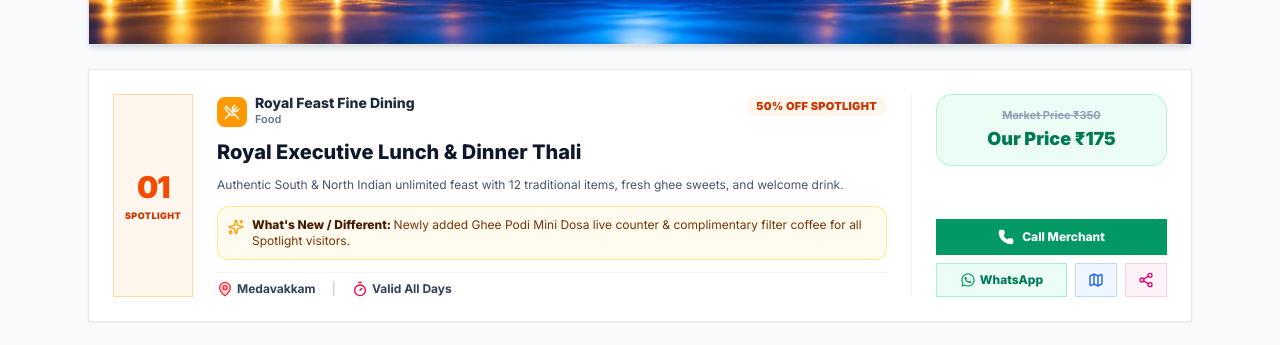
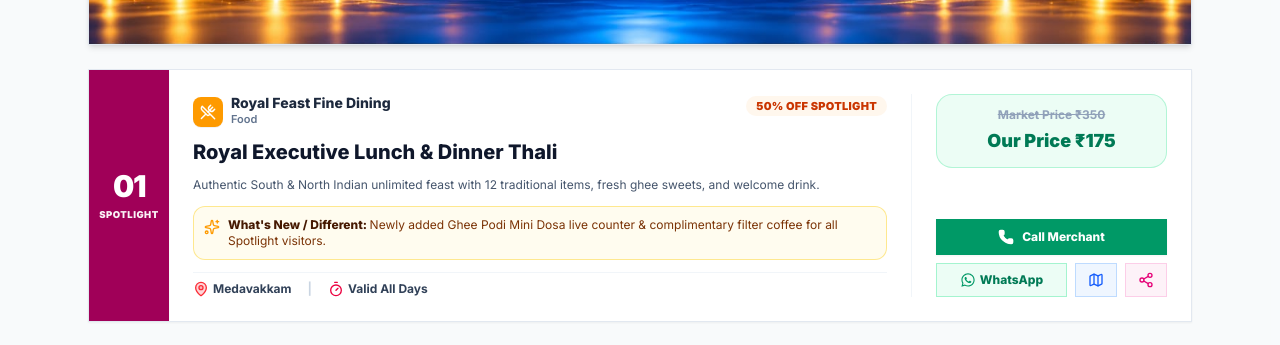
Before and after one commit to bala290498/central-marketplace-03, a Next.js app: page /spotlight in a window 1280 px wide. Shown: the part 403-748 px from the top of the page. Built offline with nearby package versions, Linux system fonts and the light colour scheme; no server answers.

Commit message:
Update spotlight card number container background to #A00058 magenta and stack pricing lines

```diff
--- a/src/components/SpotlightView.tsx
+++ b/src/components/SpotlightView.tsx
@@ -218,12 +218,12 @@ export function SpotlightView({ initialOffers }: SpotlightViewProps) {
                 >
                   {/* DESKTOP LAYOUT (Full-width banner card) */}
                   <div className="hidden md:flex items-stretch gap-6">
-                    {/* Left: Number Badge */}
-                    <div className="flex flex-col items-center justify-center bg-orange-50 border border-orange-200 rounded-none w-20 px-2 py-4 flex-shrink-0 text-center">
-                      <span className="text-3xl font-black text-orange-600 tracking-tighter">
+                    {/* Left: Number Badge (Fills Top, Left, Bottom sides with Magenta #A00058 & White text) */}
+                    <div className="flex flex-col items-center justify-center bg-[#A00058] w-20 px-2 py-4 -mt-5 -mb-5 -ml-5 sm:-mt-6 sm:-mb-6 sm:-ml-6 flex-shrink-0 text-center select-none shadow-xs">
+                      <span className="text-3xl font-black text-white tracking-tighter">
                         {numStr}
                       </span>
-                      <span className="text-[9px] font-black uppercase text-orange-700 tracking-wider mt-1">
+                      <span className="text-[9.5px] font-black uppercase text-white/95 tracking-wider mt-1">
                         Spotlight
                       </span>
                     </div>
@@ -299,11 +299,11 @@ export function SpotlightView({ initialOffers }: SpotlightViewProps) {
                     <div className="w-64 flex flex-col justify-between pl-6 border-l border-slate-100 flex-shrink-0">
                       {/* Special Pricing Box */}
                       {offer.marketPrice && offer.ourPrice ? (
-                        <div className="bg-emerald-50 border border-emerald-200/80 p-3 rounded-2xl mb-4 text-center">
-                          <div className="text-[11px] font-bold text-slate-400 line-through mb-0.5">
+                        <div className="bg-emerald-50 border border-emerald-200/80 p-3 rounded-2xl mb-4 text-center flex flex-col justify-center gap-1">
+                          <div className="text-xs font-bold text-slate-400 line-through">
                             Market Price {offer.marketPrice}
                           </div>
-                          <div className="text-lg font-black text-emerald-700">
+                          <div className="text-base sm:text-lg font-black text-emerald-700">
                             Our Price {offer.ourPrice}
                           </div>
                         </div>
@@ -367,7 +367,7 @@ export function SpotlightView({ initialOffers }: SpotlightViewProps) {
                     {/* Top Row: Number Badge + Icon + Brand Name & Category (Next Line) + Badge Pill */}
                     <div className="flex items-start justify-between gap-2.5 mb-2">
                       <div className="flex items-center gap-2 min-w-0 flex-1">
-                        <span className="px-2.5 py-1 rounded-md bg-orange-500 text-white font-black text-xs flex-shrink-0">
+                        <span className="px-2.5 py-1 rounded-md bg-[#A00058] text-white font-black text-xs flex-shrink-0">
                           #{numStr}
                         </span>
                         <div className={`w-7 h-7 rounded-lg ${categoryColors.iconBg} text-white flex items-center justify-center flex-shrink-0 shadow-2xs mt-0.5`}>
@@ -418,13 +418,13 @@ export function SpotlightView({ initialOffers }: SpotlightViewProps) {
 
                     {/* Special Pricing Display */}
                     {offer.marketPrice && offer.ourPrice && (
-                      <div className="bg-emerald-50 border border-emerald-200/80 p-2.5 rounded-xl text-xs flex items-center justify-between">
-                        <span className="text-slate-400 line-through font-medium">
+                      <div className="bg-emerald-50 border border-emerald-200/80 p-2.5 rounded-xl text-center flex flex-col justify-center gap-0.5">
+                        <div className="text-xs font-bold text-slate-400 line-through">
                           Market Price {offer.marketPrice}
-                        </span>
-                        <span className="text-emerald-700 font-black text-sm">
+                        </div>
+                        <div className="text-sm font-black text-emerald-700">
                           Our Price {offer.ourPrice}
-                        </span>
+                        </div>
                       </div>
                     )}
 
```
